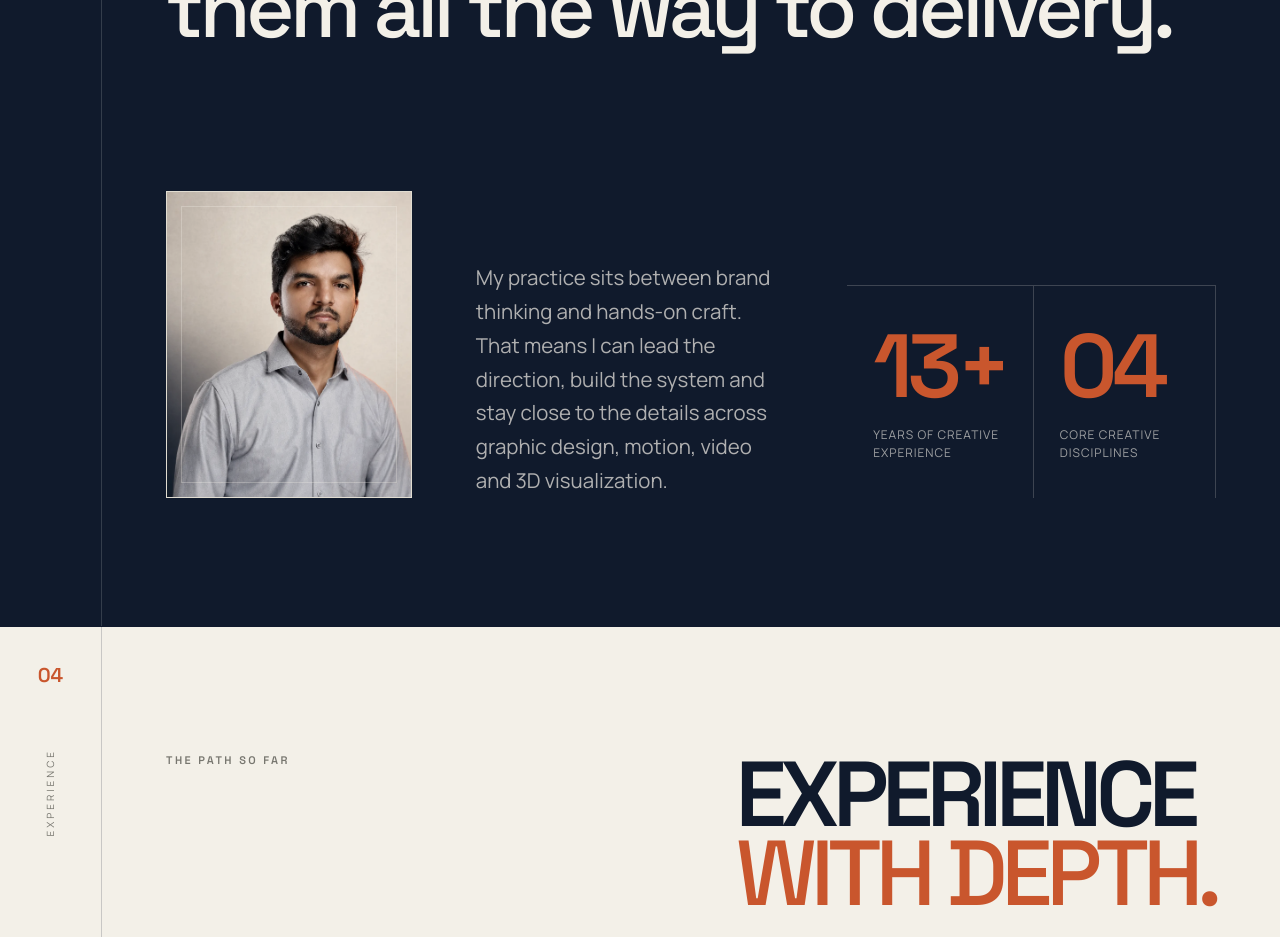
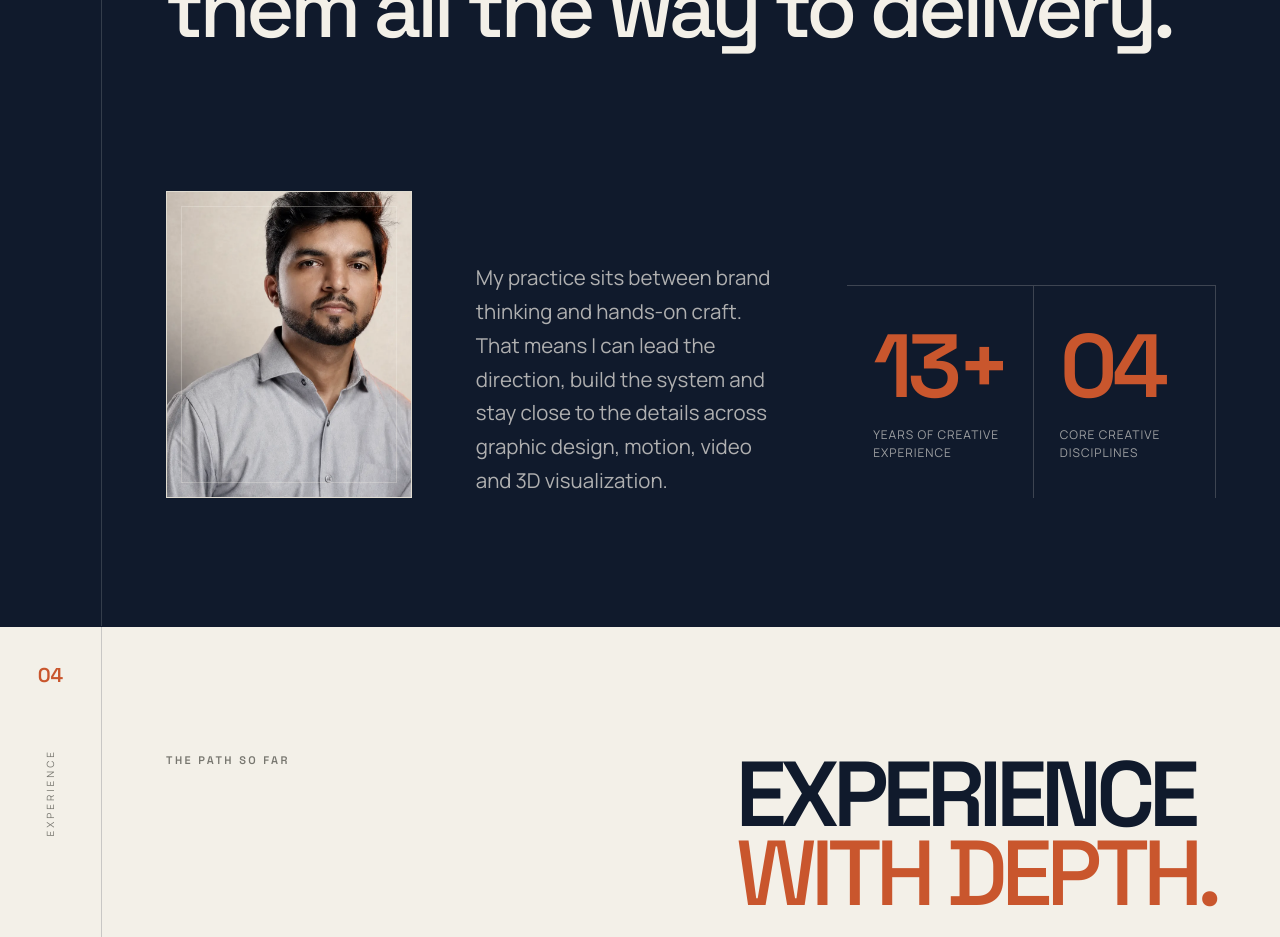
Before and after one commit to syedhammada321-lang/syed-hammad-portfolio, a Next.js app: page / in a window 1280 px wide. Shown: the part 5840-6777 px from the top of the page. Built offline with nearby package versions, Linux system fonts and the light colour scheme.

Commit message:
Refine About portrait to a chest-up crop

```diff
--- a/app/globals.css
+++ b/app/globals.css
@@ -117,8 +117,8 @@ button:focus-visible, a:focus-visible { outline: 2px solid var(--orange); outlin
 .about-grid { margin-top: clamp(80px, 11vw, 170px); display: grid; grid-template-columns: minmax(220px, .72fr) .9fr 1.08fr; gap: clamp(34px, 5vw, 82px); align-items: end; }
 .about-portrait-wrap { position: relative; aspect-ratio: 4 / 5; overflow: hidden; border: 1px solid rgba(243, 240, 232, .18); background: #dcd7cc; }
 .about-portrait-wrap::after { content: ""; position: absolute; inset: 14px; border: 1px solid rgba(243, 240, 232, .28); pointer-events: none; }
-.about-portrait-wrap img { object-fit: cover; object-position: 51% 34%; filter: saturate(.72) contrast(1.04); transform: scale(1.02); transition: filter .7s ease, transform 1.1s cubic-bezier(.2,.7,.2,1); }
-.about-portrait-wrap:hover img { filter: saturate(.95) contrast(1.02); transform: scale(1.055); }
+.about-portrait-wrap img { object-fit: cover; object-position: 50% 24%; filter: saturate(.72) contrast(1.04); transform: scale(1.36); transition: filter .7s ease, transform 1.1s cubic-bezier(.2,.7,.2,1); }
+.about-portrait-wrap:hover img { filter: saturate(.95) contrast(1.02); transform: scale(1.4); }
 .body-large { max-width: 620px; margin: 0; color: rgba(243, 240, 232, .7); font-size: clamp(18px, 1.6vw, 24px); line-height: 1.65; }
 .stat-grid { display: grid; grid-template-columns: 1fr 1fr; border-top: 1px solid rgba(243, 240, 232, .2); }
 .stat-grid > div > div { padding: 36px 26px; border-right: 1px solid rgba(243, 240, 232, .2); }
```
